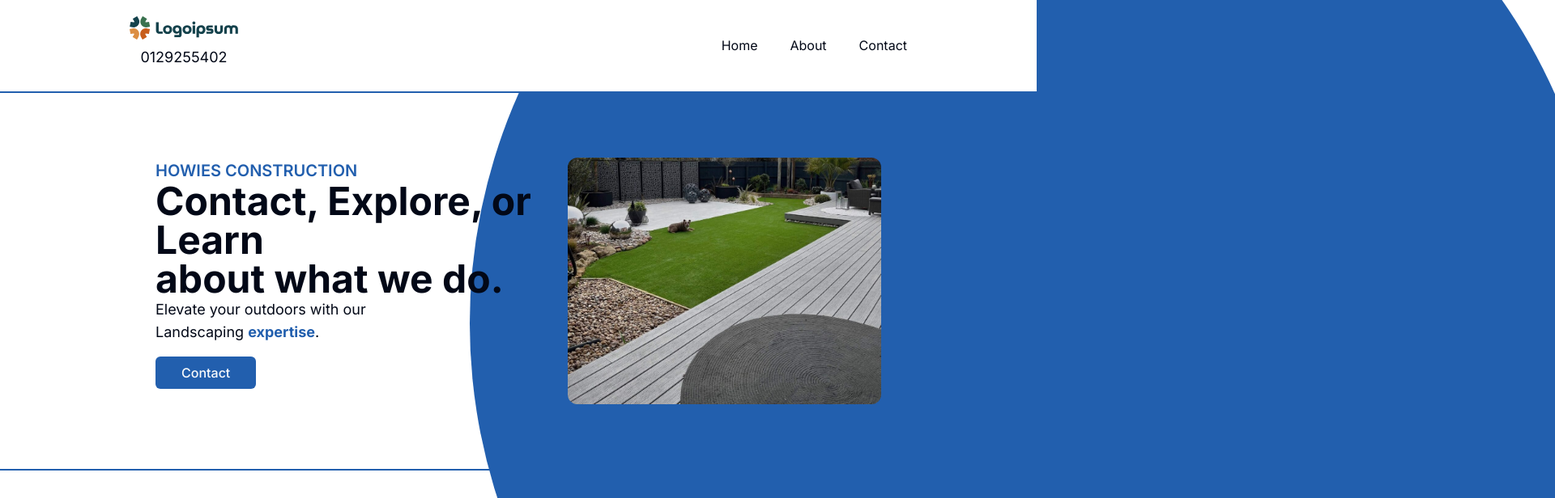
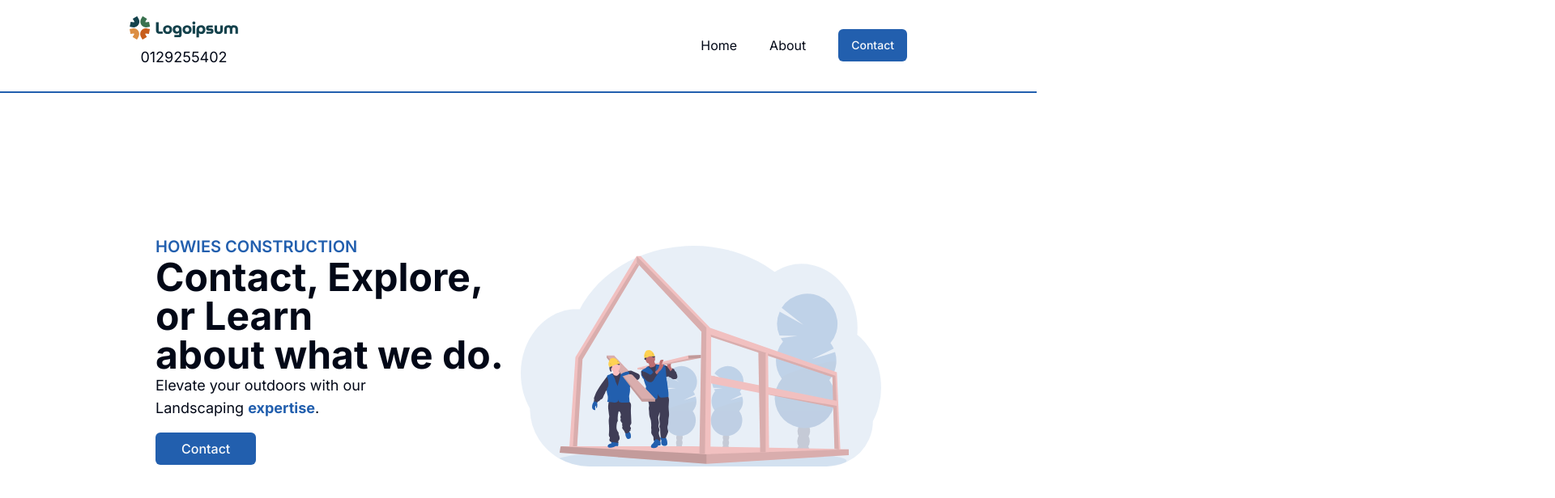
Before and after one commit to Jameshw19/howie-construction, a Next.js app: page / in a window 1280 px wide. Shown: the top 616 px of the page at 81% size, 1920 px wide, since content can reach past the window. Built offline with nearby package versions, Linux system fonts and the light colour scheme.

Commit message:
Removed Circle component from dashboard/page.tsx and replaced the next Image in page.tsx with house.svg

```diff
--- a/app/(dashboard)/_components/circle.tsx
+++ b/app/(dashboard)/_components/circle.tsx
@@ -1,6 +1,6 @@
 const Circle = () => {
   return (
-    <div className="absolute top-1/2 left-full transform -translate-x-1/2 -translate-y-1/2 bg-[#225FAE] w-[1400px] h-[1400px] rounded-full z-0 hidden lg:block"></div>
+    <div className="absolute top-1/2 left-full transform -translate-x-3/4 -translate-y-3/4 bg-[#225FAE] w-[1050px] h-[1050px] rounded-full z-0 hidden lg:block"></div>
   );
 };
 
--- a/app/(dashboard)/_components/navbar.tsx
+++ b/app/(dashboard)/_components/navbar.tsx
@@ -1,8 +1,9 @@
+import { Button } from "@/components/ui/button";
 import Image from "next/image";
 
 const Navbar = () => {
   return (
-    <div className="flex items-center justify-between p-5 lg:px-40 border-b-2 bg-white border-[#225FAE] relative z-10">
+    <div className="flex items-center justify-between p-5 lg:px-40 border-b-2 bg-white border-[#225FAE] ">
       <div className="flex items-center space-x-4">
         <div className="flex items-center flex-col">
           <Image src="/logo.svg" alt="Logo" height={134} width={134} />
@@ -18,10 +19,14 @@ const Navbar = () => {
           About
           <div className="absolute inset-x-0 bottom-0 h-0.5 bg-transparent transition-all group-hover:bg-[#225FAE]"></div>
         </li>
-        <li className="relative group">
+        <Button
+          className="relative group bg-[#225FAE]"
+          size="default"
+          variant="default"
+        >
           Contact
-          <div className="absolute inset-x-0 bottom-0 h-0.5 bg-transparent transition-all group-hover:bg-[#225FAE]"></div>
-        </li>
+          <div className="absolute inset-x-0 bottom-0 h-0.5 bg-transparent transition-all"></div>
+        </Button>
       </ul>
     </div>
   );
--- a/app/(dashboard)/_components/works.tsx
+++ b/app/(dashboard)/_components/works.tsx
@@ -1,8 +1,10 @@
 const Works = () => {
   return (
-    <div className="p-12 lg:px-40 lg:py-20 relative border-t-2 border-[#225FAE]">
-      <h1 className="text-xl">Our Work</h1>
-      <div className="py-12">Image component</div>
+    <div className="p-12 lg:px-40 lg:py-20 relative bg-white">
+      <div>
+        <h1 className="text-xl">Our Work</h1>
+        <div className="py-12">Image component</div>
+      </div>
     </div>
   );
 };
--- a/app/(dashboard)/page.tsx
+++ b/app/(dashboard)/page.tsx
@@ -1,12 +1,10 @@
 import { Button } from "@/components/ui/button";
 import Image from "next/image";
-import Circle from "./_components/circle";
 
 export default function Home() {
   return (
-    <main className="bg-white p-8 lg:px-48 lg:py-20">
-      <Circle />
-      <div className="flex items-center justify-evenly relative z-10">
+    <main className="bg-white p-8 lg:px-48 lg:py-44">
+      <div className="flex items-center justify-evenly">
         <div>
           <h2 className="text-lg lg:text-xl font-semibold text-[#225FAE]">
             HOWIES CONSTRUCTION
@@ -31,10 +29,10 @@ export default function Home() {
         <div className="hidden lg:block">
           <Image
             className="rounded-xl"
-            src="/decking.jpg"
+            src="/house.svg"
             alt="Decking Photo"
-            width={464}
-            height={464}
+            width={600}
+            height={600}
           />
         </div>
       </div>
```
Also changed, not shown: public/house.svg (added).
